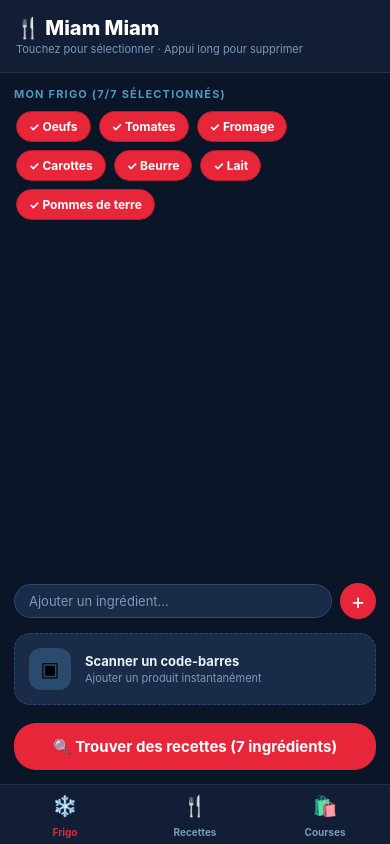
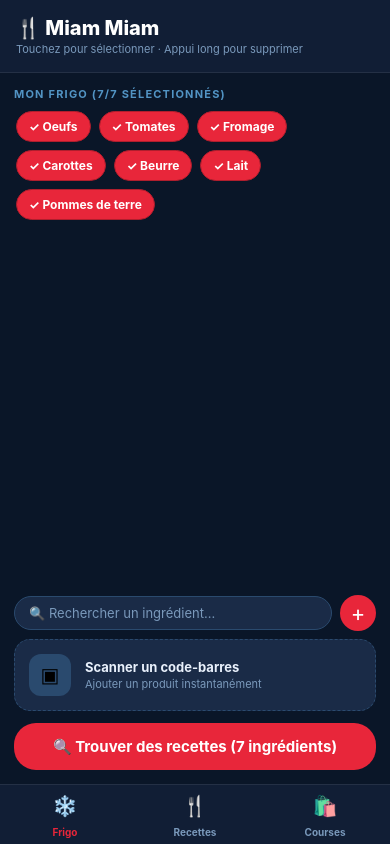
Before and after one commit to mckeller1277/Application-MIAM-MIAM, a React Native app: screen /FridgeMain in a window 390 px wide. Built offline with nearby package versions, Linux system fonts and the light colour scheme.

Commit message:
Update FridgeScreen.js

```diff
--- a/src/screens/FridgeScreen.js
+++ b/src/screens/FridgeScreen.js
@@ -1,7 +1,11 @@
 import React, { useState, useEffect } from 'react';
-import { View, Text, TextInput, TouchableOpacity, FlatList, StyleSheet, Alert } from 'react-native';
+import {
+  View, Text, TextInput, TouchableOpacity,
+  FlatList, StyleSheet, Alert,
+} from 'react-native';
 import { SafeAreaView } from 'react-native-safe-area-context';
 import { saveFridge, loadFridge } from '../utils/storage';
+import { searchIngredients } from '../data/IngredientsData';
 
 const C = {
   bg: '#0A1628', bg2: '#111E35', bg3: '#1A2B47',
@@ -11,12 +15,16 @@ const C = {
   border: 'rgba(255,255,255,0.08)',
 };
 
-const DEFAULT_INGREDIENTS = ['Oeufs', 'Tomates', 'Fromage', 'Carottes', 'Beurre', 'Lait', 'Pommes de terre'];
+const DEFAULT_INGREDIENTS = [
+  'Oeufs', 'Tomates', 'Fromage', 'Carottes',
+  'Beurre', 'Lait', 'Pommes de terre',
+];
 
 export default function FridgeScreen({ navigation, route }) {
   const [ingredients, setIngredients] = useState([]);
   const [selected, setSelected] = useState([]);
   const [input, setInput] = useState('');
+  const [suggestions, setSuggestions] = useState([]);
 
   useEffect(() => {
     loadFridge().then(data => {
@@ -31,12 +39,11 @@ export default function FridgeScreen({ navigation, route }) {
   useEffect(() => {
     const newIngredient = route.params?.newIngredient;
     if (!newIngredient) return;
-    addIngredientFromScanner(newIngredient);
-    // Réinitialiser le paramètre
+    addIngredientToFridge(newIngredient);
     navigation.setParams({ newIngredient: undefined });
   }, [route.params?.newIngredient]);
 
-  const addIngredientFromScanner = (val) => {
+  const addIngredientToFridge = (val) => {
     if (!val) return;
     setIngredients(prev => {
       if (prev.map(x => x.toLowerCase()).includes(val.toLowerCase())) return prev;
@@ -47,22 +54,29 @@ export default function FridgeScreen({ navigation, route }) {
     });
   };
 
-  const toggleSelect = (item) => {
-    setSelected(prev =>
-      prev.includes(item) ? prev.filter(x => x !== item) : [...prev, item]
-    );
+  const handleInputChange = (text) => {
+    setInput(text);
+    setSuggestions(text.length >= 1 ? searchIngredients(text) : []);
+  };
+
+  const selectSuggestion = (item) => {
+    setInput('');
+    setSuggestions([]);
+    addIngredientToFridge(item);
   };
 
   const addIngredient = () => {
     const val = input.trim();
     if (!val) return;
-    if (ingredients.map(x => x.toLowerCase()).includes(val.toLowerCase())) return;
-    const cap = val.charAt(0).toUpperCase() + val.slice(1);
-    const newList = [...ingredients, cap];
-    setIngredients(newList);
-    setSelected(prev => [...prev, cap]);
-    saveFridge(newList);
     setInput('');
+    setSuggestions([]);
+    addIngredientToFridge(val.charAt(0).toUpperCase() + val.slice(1));
+  };
+
+  const toggleSelect = (item) => {
+    setSelected(prev =>
+      prev.includes(item) ? prev.filter(x => x !== item) : [...prev, item]
+    );
   };
 
   const removeIngredient = (item) => {
@@ -79,7 +93,7 @@ export default function FridgeScreen({ navigation, route }) {
 
   const goToRecipes = () => {
     if (!selected.length) {
-      Alert.alert('Aucun ingrédient sélectionné', 'Sélectionnez au moins un ingrédient !');
+      Alert.alert('Aucun ingrédient', 'Sélectionnez au moins un ingrédient !');
       return;
     }
     navigation.navigate('Recettes', { selectedIngredients: selected });
@@ -117,12 +131,14 @@ export default function FridgeScreen({ navigation, route }) {
         }}
       />
 
+      {/* Barre de recherche intelligente */}
+      <View style={s.searchWrap}>
         <View style={s.addRow}>
           <TextInput
             style={s.input}
             value={input}
-          onChangeText={setInput}
-          placeholder="Ajouter un ingrédient..."
+            onChangeText={handleInputChange}
+            placeholder="🔍 Rechercher un ingrédient..."
             placeholderTextColor={C.muted}
             onSubmitEditing={addIngredient}
             returnKeyType="done"
@@ -132,40 +148,69 @@ export default function FridgeScreen({ navigation, route }) {
           </TouchableOpacity>
         </View>
 
-      <TouchableOpacity style={s.scanBox} onPress={() => navigation.navigate('Scanner')}>
-        <View style={s.scanIcon}><Text style={{ fontSize: 20 }}>▣</Text></View>
+        {/* Suggestions d'autocomplétion */}
+        {suggestions.length > 0 && (
+          <View style={s.suggestBox}>
+            {suggestions.map(item => (
+              <TouchableOpacity
+                key={item}
+                style={s.suggestItem}
+                onPress={() => selectSuggestion(item)}
+              >
+                <Text style={s.suggestText}>🥬 {item}</Text>
+              </TouchableOpacity>
+            ))}
+          </View>
+        )}
+      </View>
+
+      {/* Scanner */}
+      <TouchableOpacity
+        style={s.scanBox}
+        onPress={() => navigation.navigate('Scanner')}
+      >
+        <View style={s.scanIcon}>
+          <Text style={{ fontSize: 20 }}>▣</Text>
+        </View>
         <View>
           <Text style={s.scanTitle}>Scanner un code-barres</Text>
           <Text style={s.scanSub}>Ajouter un produit instantanément</Text>
         </View>
       </TouchableOpacity>
 
+      {/* Bouton recherche recettes */}
       <TouchableOpacity style={s.cta} onPress={goToRecipes}>
-        <Text style={s.ctaText}>🔍 Trouver des recettes ({selected.length} ingrédients)</Text>
+        <Text style={s.ctaText}>
+          🔍 Trouver des recettes ({selected.length} ingrédients)
+        </Text>
       </TouchableOpacity>
     </SafeAreaView>
   );
 }
 
 const s = StyleSheet.create({
-  container:    { flex: 1, backgroundColor: C.bg },
-  header:       { backgroundColor: C.bg2, padding: 16, borderBottomWidth: 1, borderBottomColor: C.border },
-  logo:         { color: C.white, fontSize: 20, fontWeight: '800' },
-  sub:          { color: C.muted, fontSize: 11, marginTop: 2 },
-  sec:          { color: C.skyMid, fontSize: 11, fontWeight: '700', letterSpacing: 1.2, textTransform: 'uppercase', padding: 14, paddingBottom: 6 },
-  chipGrid:     { paddingHorizontal: 12, paddingBottom: 8 },
-  chip:         { margin: 4, paddingVertical: 7, paddingHorizontal: 12, borderRadius: 22, backgroundColor: C.red, borderWidth: 1.5, borderColor: C.redDark },
-  chipUnsel:    { backgroundColor: C.bg3, borderColor: C.skyLight },
-  chipText:     { color: C.white, fontSize: 12, fontWeight: '700' },
-  chipTextUnsel:{ color: C.muted },
-  addRow:       { flexDirection: 'row', padding: 14, gap: 8, alignItems: 'center' },
-  input:        { flex: 1, backgroundColor: C.bg3, borderRadius: 22, borderWidth: 1.5, borderColor: C.skyLight, padding: 8, paddingHorizontal: 14, color: C.text, fontSize: 13 },
-  btnPlus:      { width: 36, height: 36, borderRadius: 18, backgroundColor: C.red, alignItems: 'center', justifyContent: 'center' },
-  btnPlusText:  { color: C.white, fontSize: 22, lineHeight: 26 },
-  scanBox:      { flexDirection: 'row', alignItems: 'center', gap: 14, margin: 14, marginTop: 0, backgroundColor: C.bg3, borderRadius: 16, borderWidth: 1.5, borderColor: C.skyLight, borderStyle: 'dashed', padding: 14 },
-  scanIcon:     { width: 42, height: 42, borderRadius: 12, backgroundColor: C.skyLight, alignItems: 'center', justifyContent: 'center' },
-  scanTitle:    { color: C.text, fontSize: 13, fontWeight: '700' },
-  scanSub:      { color: C.muted, fontSize: 11, marginTop: 2 },
-  cta:          { margin: 14, marginTop: 4, backgroundColor: C.red, borderRadius: 22, padding: 14, alignItems: 'center' },
-  ctaText:      { color: C.white, fontSize: 15, fontWeight: '700' },
+  container:     { flex: 1, backgroundColor: C.bg },
+  header:        { backgroundColor: C.bg2, padding: 16, borderBottomWidth: 1, borderBottomColor: C.border },
+  logo:          { color: C.white, fontSize: 20, fontWeight: '800' },
+  sub:           { color: C.muted, fontSize: 11, marginTop: 2 },
+  sec:           { color: C.skyMid, fontSize: 11, fontWeight: '700', letterSpacing: 1.2, textTransform: 'uppercase', padding: 14, paddingBottom: 6 },
+  chipGrid:      { paddingHorizontal: 12, paddingBottom: 8 },
+  chip:          { margin: 4, paddingVertical: 7, paddingHorizontal: 12, borderRadius: 22, backgroundColor: C.red, borderWidth: 1.5, borderColor: C.redDark },
+  chipUnsel:     { backgroundColor: C.bg3, borderColor: C.skyLight },
+  chipText:      { color: C.white, fontSize: 12, fontWeight: '700' },
+  chipTextUnsel: { color: C.muted },
+  searchWrap:    { marginHorizontal: 14, marginBottom: 8 },
+  addRow:        { flexDirection: 'row', gap: 8, alignItems: 'center' },
+  input:         { flex: 1, backgroundColor: C.bg3, borderRadius: 22, borderWidth: 1.5, borderColor: C.skyLight, padding: 8, paddingHorizontal: 14, color: C.text, fontSize: 13 },
+  btnPlus:       { width: 36, height: 36, borderRadius: 18, backgroundColor: C.red, alignItems: 'center', justifyContent: 'center' },
+  btnPlusText:   { color: C.white, fontSize: 22, lineHeight: 26 },
+  suggestBox:    { backgroundColor: C.bg2, borderRadius: 12, borderWidth: 1, borderColor: C.skyLight, marginTop: 4, overflow: 'hidden' },
+  suggestItem:   { padding: 12, borderBottomWidth: 1, borderBottomColor: C.border },
+  suggestText:   { color: C.text, fontSize: 13 },
+  scanBox:       { flexDirection: 'row', alignItems: 'center', gap: 14, marginHorizontal: 14, marginBottom: 8, backgroundColor: C.bg3, borderRadius: 16, borderWidth: 1.5, borderColor: C.skyLight, borderStyle: 'dashed', padding: 14 },
+  scanIcon:      { width: 42, height: 42, borderRadius: 12, backgroundColor: C.skyLight, alignItems: 'center', justifyContent: 'center' },
+  scanTitle:     { color: C.text, fontSize: 13, fontWeight: '700' },
+  scanSub:       { color: C.muted, fontSize: 11, marginTop: 2 },
+  cta:           { margin: 14, marginTop: 4, backgroundColor: C.red, borderRadius: 22, padding: 14, alignItems: 'center' },
+  ctaText:       { color: C.white, fontSize: 15, fontWeight: '700' },
 });
```
Lines whose indentation alone changed are shown as unchanged.
